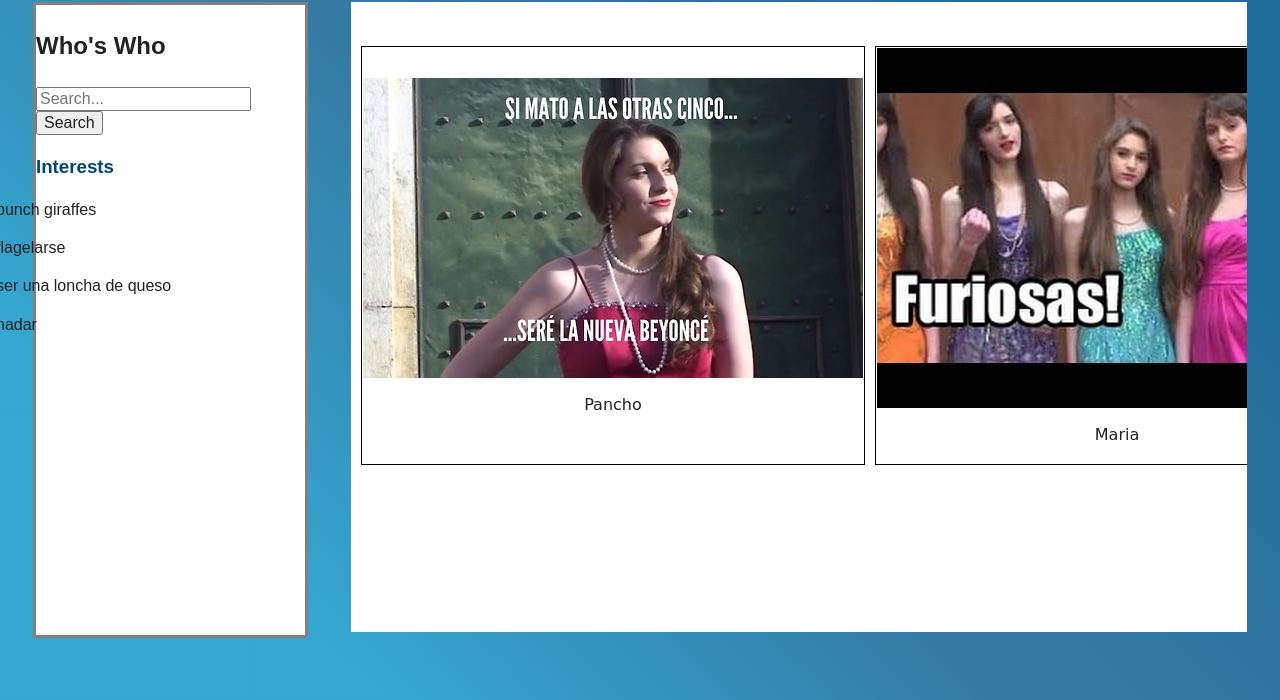
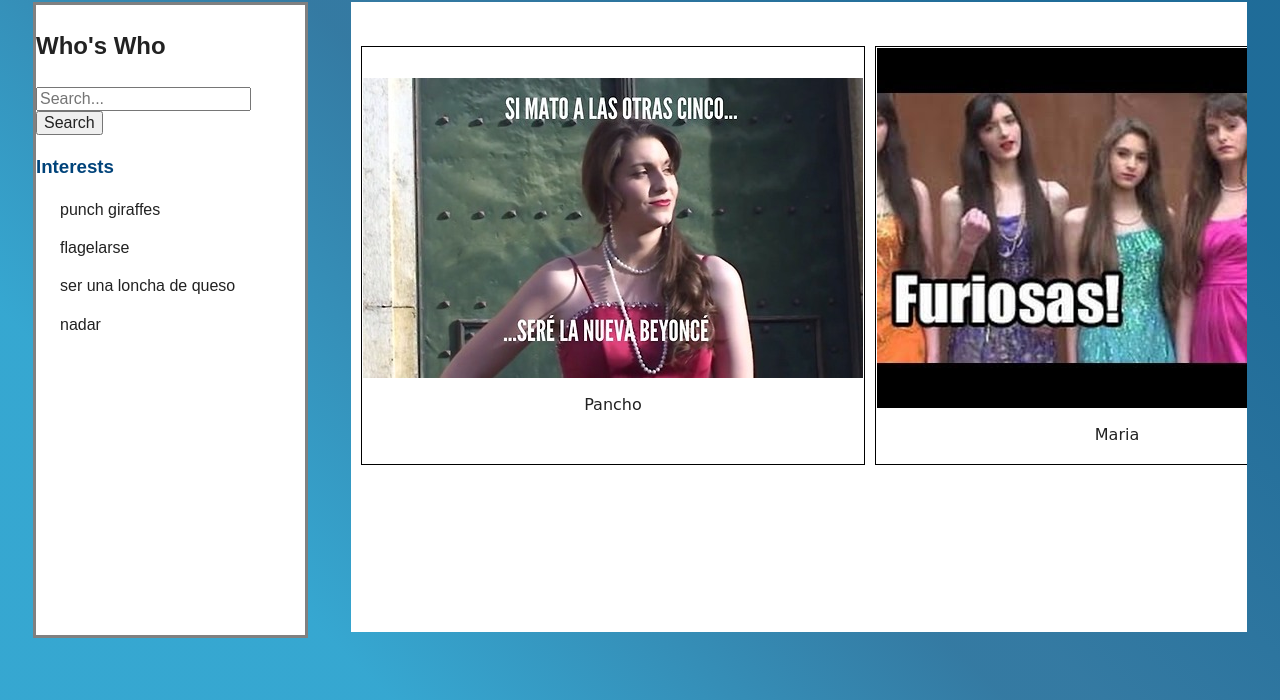
Before and after one commit to camendoza2000/who_is_who-angular, a website: page app/index.html in a window 1280 px wide. Shown: the part 100-800 px from the top of the page. Drawn offline with Linux system fonts and the light colour scheme; files whose address does not match are found by name.

Commit message:
interests margin fixed

```diff
--- a/app/stylesheets/search_panel.css
+++ b/app/stylesheets/search_panel.css
@@ -21,5 +21,5 @@
 
 .panel-list{
   list-style-type: none;
-  margin-left: -5em;
+  margin-left: -1em;
 }
```
